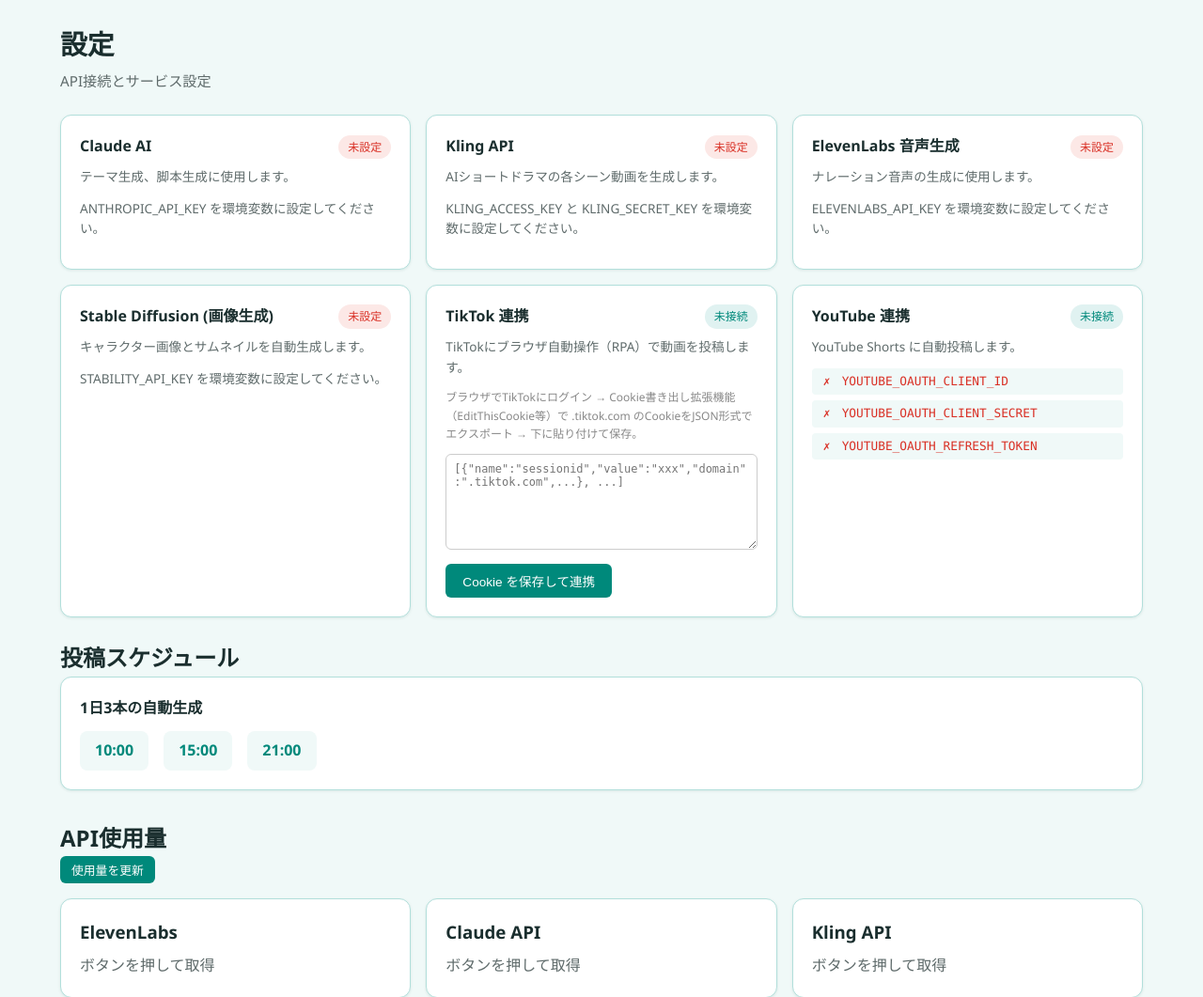
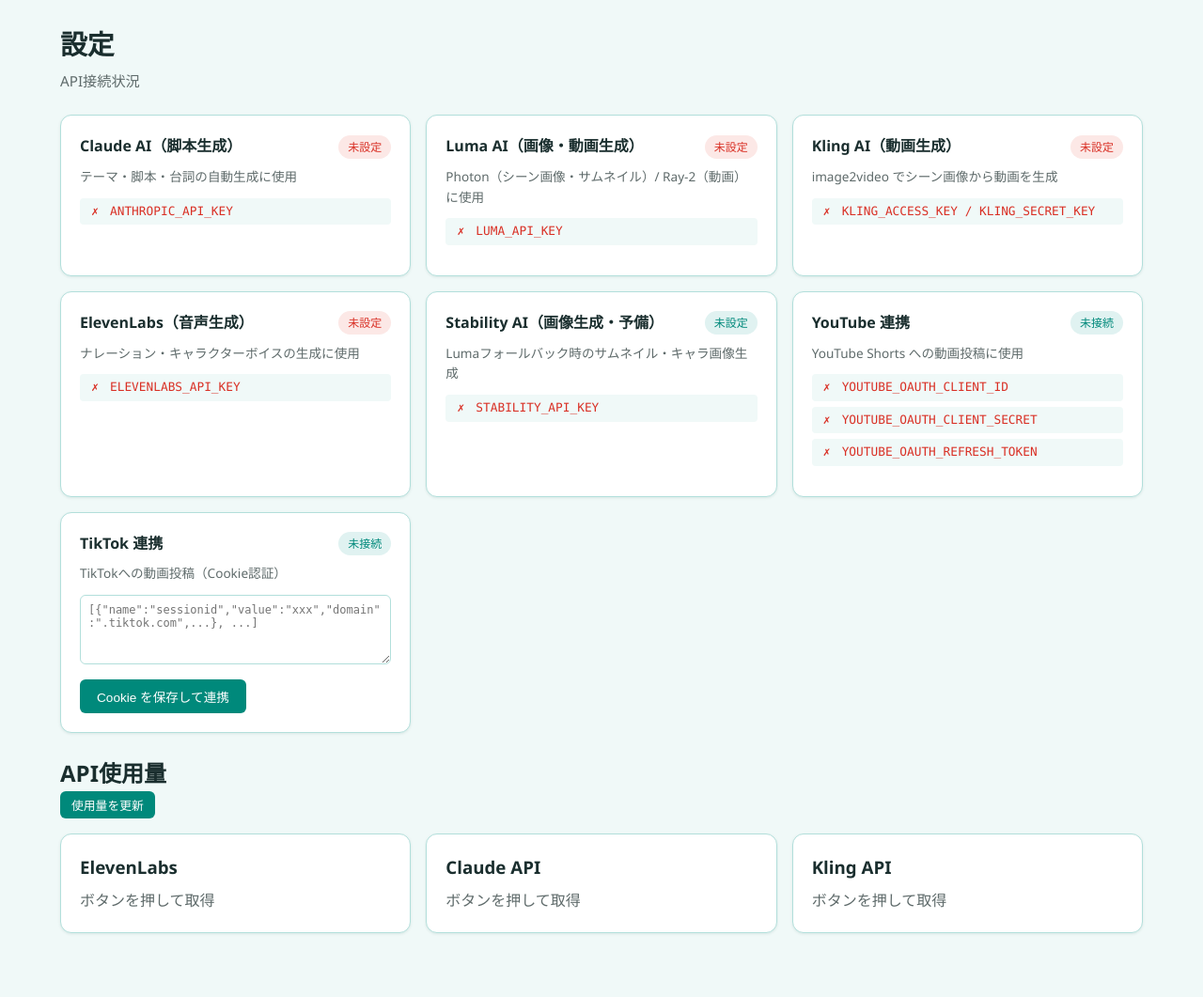
Before and after one commit to SINJAPANLLC/shortmovie-aiagent, a FastAPI app: template app/templates/settings.html in a window 1280 px wide. Shown: the top 1061 px of the page at 94% size. After the commit the page ends 994 px from the top, so only its background shows below. Run offline with FastAPI, Linux system fonts and the light colour scheme; the template is opened without the code that fills it, so the values that code supplies are empty.

Commit message:
Remove automated content generation and update settings page
Remove the automated content posting scheduler from `main.py`, remove the "Generate" link from the navigation in `base.html`, and update `settings.html` to display API connection statuses and environment variables, including the new Luma API.

Replit-Commit-Author: Agent
Replit-Commit-Session-Id: 2b0de715-0095-4398-8ebe-b4f38cbe86b1
Replit-Commit-Checkpoint-Type: full_checkpoint
Replit-Commit-Event-Id: b8ac4c6f-1054-46b0-8f5f-4fbc4c3ad17a
Replit-Commit-Screenshot-Url: https://storage.googleapis.com/screenshot-production-us-central1/ebd59bd0-3924-4315-bd05-0162a425acdb/2b0de715-0095-4398-8ebe-b4f38cbe86b1/UISGzmD
Replit-Helium-Checkpoint-Created: true

```diff
--- a/app/api/routes.py
+++ b/app/api/routes.py
@@ -346,6 +346,7 @@ async def settings_page(request: Request):
         "has_elevenlabs": bool(os.environ.get("ELEVENLABS_API_KEY")),
         "has_kling": bool(os.environ.get("KLING_ACCESS_KEY") and os.environ.get("KLING_SECRET_KEY")) or bool(os.environ.get("KLING_API_KEY")),
         "has_stability": bool(os.environ.get("STABILITY_API_KEY")),
+        "has_luma": bool(os.environ.get("LUMA_API_KEY")),
         "has_tiktok": is_tiktok_rpa_connected(),
         "yt_has_client_id": has_client_id,
         "yt_has_client_secret": has_client_secret,
--- a/app/templates/base.html
+++ b/app/templates/base.html
@@ -19,7 +19,6 @@
             <a href="/dashboard" class="nav-link spa-link">ダッシュボード</a>
             <a href="/series" class="nav-link spa-link">シリーズ</a>
             <a href="/dramas" class="nav-link spa-link">ドラマ一覧</a>
-            <a href="/generate" class="nav-link spa-link">生成</a>
             <a href="/production" class="nav-link spa-link" id="nav-production">プロダクション</a>
             <a href="/characters" class="nav-link spa-link">キャラクター</a>
             <a href="/settings" class="nav-link spa-link">設定</a>
--- a/app/templates/settings.html
+++ b/app/templates/settings.html
@@ -4,7 +4,7 @@
 {% block content %}
 <div class="page-header">
     <h1>設定</h1>
-    <p>API接続とサービス設定</p>
+    <p>API接続状況</p>
 </div>
 
 {% if request.query_params.get('success') == 'youtube_connected' %}
@@ -25,97 +25,91 @@
 <div class="settings-grid">
     <div class="setting-card">
         <div class="setting-header">
-            <h3>Claude AI</h3>
+            <h3>Claude AI（脚本生成）</h3>
             {% if has_anthropic %}
-            <span class="badge badge-published">設定済み</span>
+            <span class="badge badge-published">接続中</span>
             {% else %}
             <span class="badge badge-error">未設定</span>
             {% endif %}
         </div>
-        <p class="setting-desc">テーマ生成、脚本生成に使用します。</p>
-        <p class="setting-status">
-            {% if has_anthropic %}ANTHROPIC_API_KEY が設定されています。
-            {% else %}ANTHROPIC_API_KEY を環境変数に設定してください。{% endif %}
-        </p>
+        <p class="setting-desc">テーマ・脚本・台詞の自動生成に使用</p>
+        <div class="env-checklist">
+            <div class="env-item {{ 'env-ok' if has_anthropic else 'env-missing' }}">
+                <span class="env-icon">{{ '✓' if has_anthropic else '✗' }}</span>
+                <span>ANTHROPIC_API_KEY</span>
+            </div>
+        </div>
     </div>
 
     <div class="setting-card">
         <div class="setting-header">
-            <h3>Kling API</h3>
-            {% if has_kling %}
-            <span class="badge badge-published">設定済み</span>
+            <h3>Luma AI（画像・動画生成）</h3>
+            {% if has_luma %}
+            <span class="badge badge-published">接続中</span>
             {% else %}
             <span class="badge badge-error">未設定</span>
             {% endif %}
         </div>
-        <p class="setting-desc">AIショートドラマの各シーン動画を生成します。</p>
-        <p class="setting-status">
-            {% if has_kling %}Kling APIキーが設定されています。
-            {% else %}KLING_ACCESS_KEY と KLING_SECRET_KEY を環境変数に設定してください。{% endif %}
-        </p>
+        <p class="setting-desc">Photon（シーン画像・サムネイル）/ Ray-2（動画）に使用</p>
+        <div class="env-checklist">
+            <div class="env-item {{ 'env-ok' if has_luma else 'env-missing' }}">
+                <span class="env-icon">{{ '✓' if has_luma else '✗' }}</span>
+                <span>LUMA_API_KEY</span>
+            </div>
+        </div>
     </div>
 
     <div class="setting-card">
         <div class="setting-header">
-            <h3>ElevenLabs 音声生成</h3>
-            {% if has_elevenlabs %}
-            <span class="badge badge-published">設定済み</span>
+            <h3>Kling AI（動画生成）</h3>
+            {% if has_kling %}
+            <span class="badge badge-published">接続中</span>
             {% else %}
             <span class="badge badge-error">未設定</span>
             {% endif %}
         </div>
-        <p class="setting-desc">ナレーション音声の生成に使用します。</p>
-        <p class="setting-status">
-            {% if has_elevenlabs %}ELEVENLABS_API_KEY が設定されています。
-            {% else %}ELEVENLABS_API_KEY を環境変数に設定してください。{% endif %}
-        </p>
+        <p class="setting-desc">image2video でシーン画像から動画を生成</p>
+        <div class="env-checklist">
+            <div class="env-item {{ 'env-ok' if has_kling else 'env-missing' }}">
+                <span class="env-icon">{{ '✓' if has_kling else '✗' }}</span>
+                <span>KLING_ACCESS_KEY / KLING_SECRET_KEY</span>
+            </div>
+        </div>
     </div>
 
     <div class="setting-card">
         <div class="setting-header">
-            <h3>Stable Diffusion (画像生成)</h3>
-            {% if has_stability %}
-            <span class="badge badge-published">設定済み</span>
+            <h3>ElevenLabs（音声生成）</h3>
+            {% if has_elevenlabs %}
+            <span class="badge badge-published">接続中</span>
             {% else %}
             <span class="badge badge-error">未設定</span>
             {% endif %}
         </div>
-        <p class="setting-desc">キャラクター画像とサムネイルを自動生成します。</p>
-        <p class="setting-status">
-            {% if has_stability %}STABILITY_API_KEY が設定されています。
-            {% else %}STABILITY_API_KEY を環境変数に設定してください。{% endif %}
-        </p>
+        <p class="setting-desc">ナレーション・キャラクターボイスの生成に使用</p>
+        <div class="env-checklist">
+            <div class="env-item {{ 'env-ok' if has_elevenlabs else 'env-missing' }}">
+                <span class="env-icon">{{ '✓' if has_elevenlabs else '✗' }}</span>
+                <span>ELEVENLABS_API_KEY</span>
+            </div>
+        </div>
     </div>
 
     <div class="setting-card">
         <div class="setting-header">
-            <h3>TikTok 連携</h3>
-            {% if has_tiktok %}
-            <span class="badge badge-published">接続済み</span>
+            <h3>Stability AI（画像生成・予備）</h3>
+            {% if has_stability %}
+            <span class="badge badge-published">接続中</span>
             {% else %}
-            <span class="badge badge-draft">未接続</span>
+            <span class="badge badge-draft">未設定</span>
             {% endif %}
         </div>
-        <p class="setting-desc">TikTokにブラウザ自動操作（RPA）で動画を投稿します。</p>
-        <p class="setting-desc" style="font-size:12px;color:#888;margin-top:4px;">
-            ブラウザでTikTokにログイン → Cookie書き出し拡張機能（EditThisCookie等）で .tiktok.com のCookieをJSON形式でエクスポート → 下に貼り付けて保存。
-        </p>
-
-        {% if has_tiktok %}
+        <p class="setting-desc">Lumaフォールバック時のサムネイル・キャラ画像生成</p>
         <div class="env-checklist">
-            <div class="env-item env-ok">
-                <span class="env-icon">✓</span>
-                <span>TikTok Cookie（sessionid）保存済み</span>
+            <div class="env-item {{ 'env-ok' if has_stability else 'env-missing' }}">
+                <span class="env-icon">{{ '✓' if has_stability else '✗' }}</span>
+                <span>STABILITY_API_KEY</span>
             </div>
-        </div>
-        <button class="btn btn-secondary" style="margin-top:8px" data-testid="btn-tiktok-disconnect" onclick="disconnectTiktok()">連携を解除</button>
-        <button class="btn btn-primary" style="margin-top:8px;margin-left:8px" data-testid="btn-tiktok-update" onclick="document.getElementById('tiktok-cookie-form').style.display='block'">Cookieを更新</button>
-        {% endif %}
-
-        <div id="tiktok-cookie-form" style="margin-top:12px;{% if has_tiktok %}display:none{% endif %}">
-            <textarea id="tiktok-cookies-input" data-testid="input-tiktok-cookies" rows="6" style="width:100%;font-size:12px;font-family:monospace;padding:8px;border:1px solid #ccc;border-radius:6px;resize:vertical;" placeholder='[{"name":"sessionid","value":"xxx","domain":".tiktok.com",...}, ...]'></textarea>
-            <button class="btn btn-primary" style="margin-top:8px" data-testid="btn-tiktok-save" onclick="saveTiktokCookies()">Cookie を保存して連携</button>
-            <span id="tiktok-save-status" style="margin-left:12px;font-size:13px;"></span>
         </div>
     </div>
 
@@ -123,13 +117,12 @@
         <div class="setting-header">
             <h3>YouTube 連携</h3>
             {% if youtube_connected %}
-            <span class="badge badge-published">接続済み</span>
+            <span class="badge badge-published">接続中</span>
             {% else %}
             <span class="badge badge-draft">未接続</span>
             {% endif %}
         </div>
-        <p class="setting-desc">YouTube Shorts に自動投稿します。</p>
-
+        <p class="setting-desc">YouTube Shorts への動画投稿に使用</p>
         <div class="env-checklist">
             <div class="env-item {{ 'env-ok' if yt_has_client_id else 'env-missing' }}">
                 <span class="env-icon">{{ '✓' if yt_has_client_id else '✗' }}</span>
@@ -144,30 +137,46 @@
                 <span>YOUTUBE_OAUTH_REFRESH_TOKEN</span>
             </div>
         </div>
-
         {% if youtube_connected %}
         <a href="/auth/youtube" class="btn btn-secondary" style="margin-top:8px">再連携する</a>
         {% elif yt_has_client_id and yt_has_client_secret %}
         <a href="/auth/youtube" class="btn btn-primary" style="margin-top:8px">YouTube アカウントを連携</a>
         {% endif %}
     </div>
-</div>
 
-<div class="section" style="margin-top:24px">
-    <h2>投稿スケジュール</h2>
-    <div class="card">
-        <p style="margin-bottom:12px;font-weight:600">1日3本の自動生成</p>
-        <div style="display:flex;gap:16px;flex-wrap:wrap">
-            <div style="padding:8px 16px;background:var(--bg-primary);border-radius:8px;font-weight:600;color:var(--accent)">10:00</div>
-            <div style="padding:8px 16px;background:var(--bg-primary);border-radius:8px;font-weight:600;color:var(--accent)">15:00</div>
-            <div style="padding:8px 16px;background:var(--bg-primary);border-radius:8px;font-weight:600;color:var(--accent)">21:00</div>
+    <div class="setting-card">
+        <div class="setting-header">
+            <h3>TikTok 連携</h3>
+            {% if has_tiktok %}
+            <span class="badge badge-published">接続中</span>
+            {% else %}
+            <span class="badge badge-draft">未接続</span>
+            {% endif %}
+        </div>
+        <p class="setting-desc">TikTokへの動画投稿（Cookie認証）</p>
+
+        {% if has_tiktok %}
+        <div class="env-checklist">
+            <div class="env-item env-ok">
+                <span class="env-icon">✓</span>
+                <span>TikTok Cookie（sessionid）保存済み</span>
+            </div>
+        </div>
+        <button class="btn btn-secondary" style="margin-top:8px" data-testid="btn-tiktok-disconnect" onclick="disconnectTiktok()">連携を解除</button>
+        <button class="btn btn-primary" style="margin-top:8px;margin-left:8px" data-testid="btn-tiktok-update" onclick="document.getElementById('tiktok-cookie-form').style.display='block'">Cookieを更新</button>
+        {% endif %}
+
+        <div id="tiktok-cookie-form" style="margin-top:12px;{% if has_tiktok %}display:none{% endif %}">
+            <textarea id="tiktok-cookies-input" data-testid="input-tiktok-cookies" rows="4" style="width:100%;font-size:12px;font-family:monospace;padding:8px;border:1px solid var(--border);border-radius:6px;resize:vertical;" placeholder='[{"name":"sessionid","value":"xxx","domain":".tiktok.com",...}, ...]'></textarea>
+            <button class="btn btn-primary" style="margin-top:8px" data-testid="btn-tiktok-save" onclick="saveTiktokCookies()">Cookie を保存して連携</button>
+            <span id="tiktok-save-status" style="margin-left:12px;font-size:13px;"></span>
         </div>
     </div>
 </div>
 
 <div class="section" style="margin-top:24px">
     <h2>API使用量</h2>
-    <button id="btn-refresh-usage" class="btn btn-primary btn-sm" style="margin-bottom:16px">使用量を更新</button>
+    <button id="btn-refresh-usage" class="btn btn-primary btn-sm" data-testid="btn-refresh-usage" style="margin-bottom:16px">使用量を更新</button>
     <div style="display:grid;grid-template-columns:repeat(auto-fill,minmax(280px,1fr));gap:16px" id="usage-panels">
         <div class="card" id="usage-el"><h3 style="margin-bottom:8px">ElevenLabs</h3><p style="color:var(--text-secondary)">ボタンを押して取得</p></div>
         <div class="card" id="usage-claude"><h3 style="margin-bottom:8px">Claude API</h3><p style="color:var(--text-secondary)">ボタンを押して取得</p></div>
--- a/main.py
+++ b/main.py
@@ -1,16 +1,11 @@
 import os
 import logging
-from datetime import timezone, timedelta
 from fastapi import FastAPI
 from fastapi.staticfiles import StaticFiles
-from apscheduler.schedulers.background import BackgroundScheduler
-from apscheduler.triggers.cron import CronTrigger
 
 from app.db.database import init_db, create_admin_user
 from app.api.auth import hash_password
-from app.api.routes import router, pipeline_lock
-from app.services.pipeline import run_full_pipeline
-from app.services.analytics_collector import collect_all_analytics
+from app.api.routes import router
 
 logging.basicConfig(
     level=logging.INFO,
@@ -24,8 +19,6 @@ app.mount("/static", StaticFiles(directory="app/static"), name="static")
 
 app.include_router(router)
 
-JST = timezone(timedelta(hours=9))
-
 
 @app.on_event("startup")
 async def startup_event():
@@ -38,54 +31,6 @@ async def startup_event():
     create_admin_user(admin_username, password_hash)
     logger.info(f"Admin user '{admin_username}' ensured")
 
-    def scheduled_pipeline():
-        if not pipeline_lock.acquire(blocking=False):
-            logger.warning("Pipeline already running, skipping scheduled run")
-            return
-        try:
-            run_full_pipeline()
-        except Exception as e:
-            logger.error(f"Scheduled pipeline error: {e}")
-        finally:
-            pipeline_lock.release()
-
-    scheduler = BackgroundScheduler(timezone=JST)
-
-    scheduler.add_job(
-        scheduled_pipeline,
-        trigger=CronTrigger(hour=10, minute=0, timezone=JST),
-        id="morning_drama",
-        name="朝の自動生成 (10:00 JST)",
-        replace_existing=True
-    )
-
-    scheduler.add_job(
-        scheduled_pipeline,
-        trigger=CronTrigger(hour=15, minute=0, timezone=JST),
-        id="afternoon_drama",
-        name="昼の自動生成 (15:00 JST)",
-        replace_existing=True
-    )
-
-    scheduler.add_job(
-        scheduled_pipeline,
-        trigger=CronTrigger(hour=21, minute=0, timezone=JST),
-        id="evening_drama",
-        name="夜の自動生成 (21:00 JST)",
-        replace_existing=True
-    )
-
-    scheduler.add_job(
-        collect_all_analytics,
-        trigger=CronTrigger(hour=9, minute=0, timezone=JST),
-        id="morning_analytics",
-        name="分析データ収集 (09:00 JST)",
-        replace_existing=True
-    )
-
-    scheduler.start()
-    logger.info("Scheduler started (JST) - dramas at 10:00, 15:00, 21:00 | analytics at 09:00")
-
 
 if __name__ == "__main__":
     import uvicorn
```
